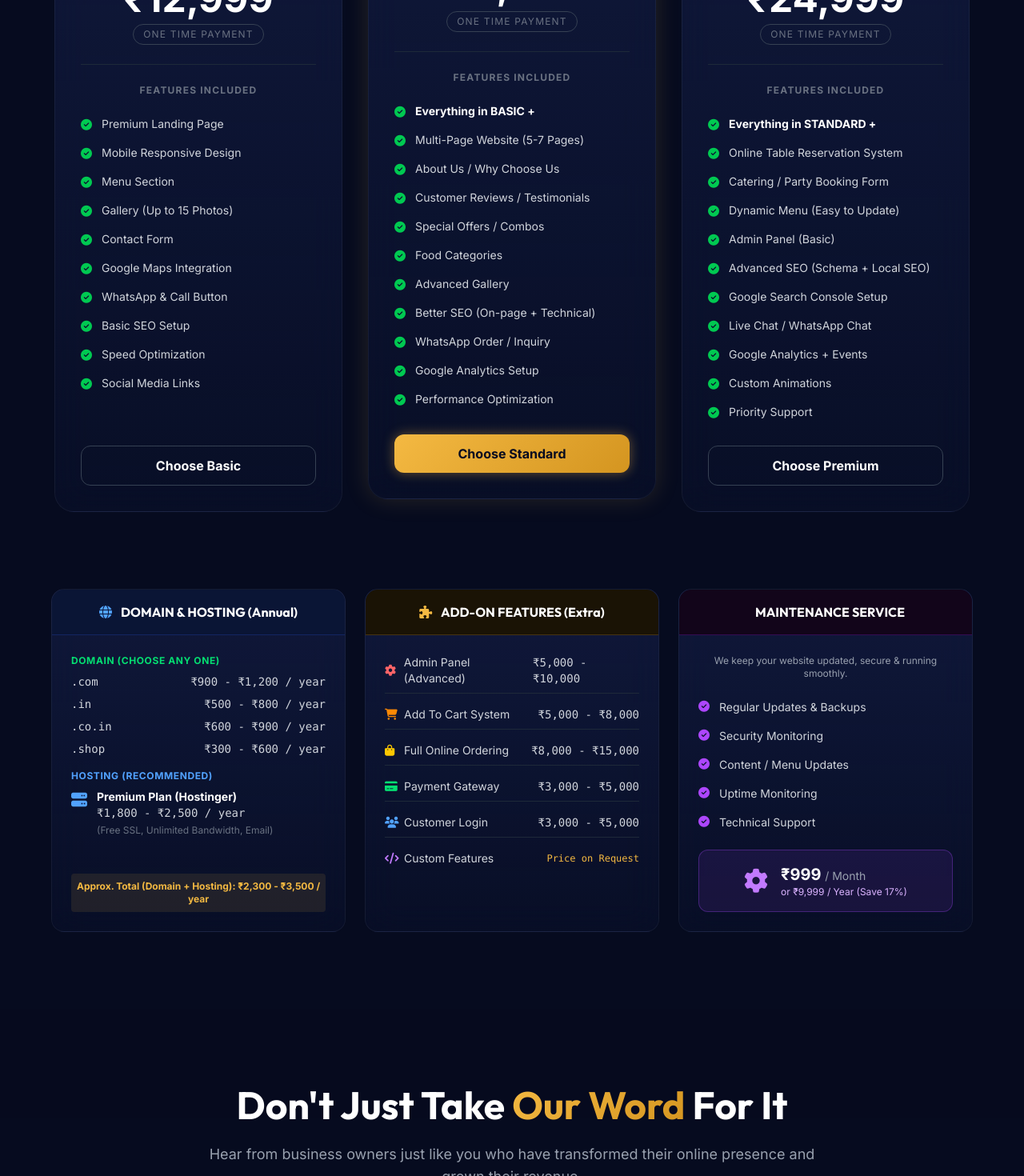
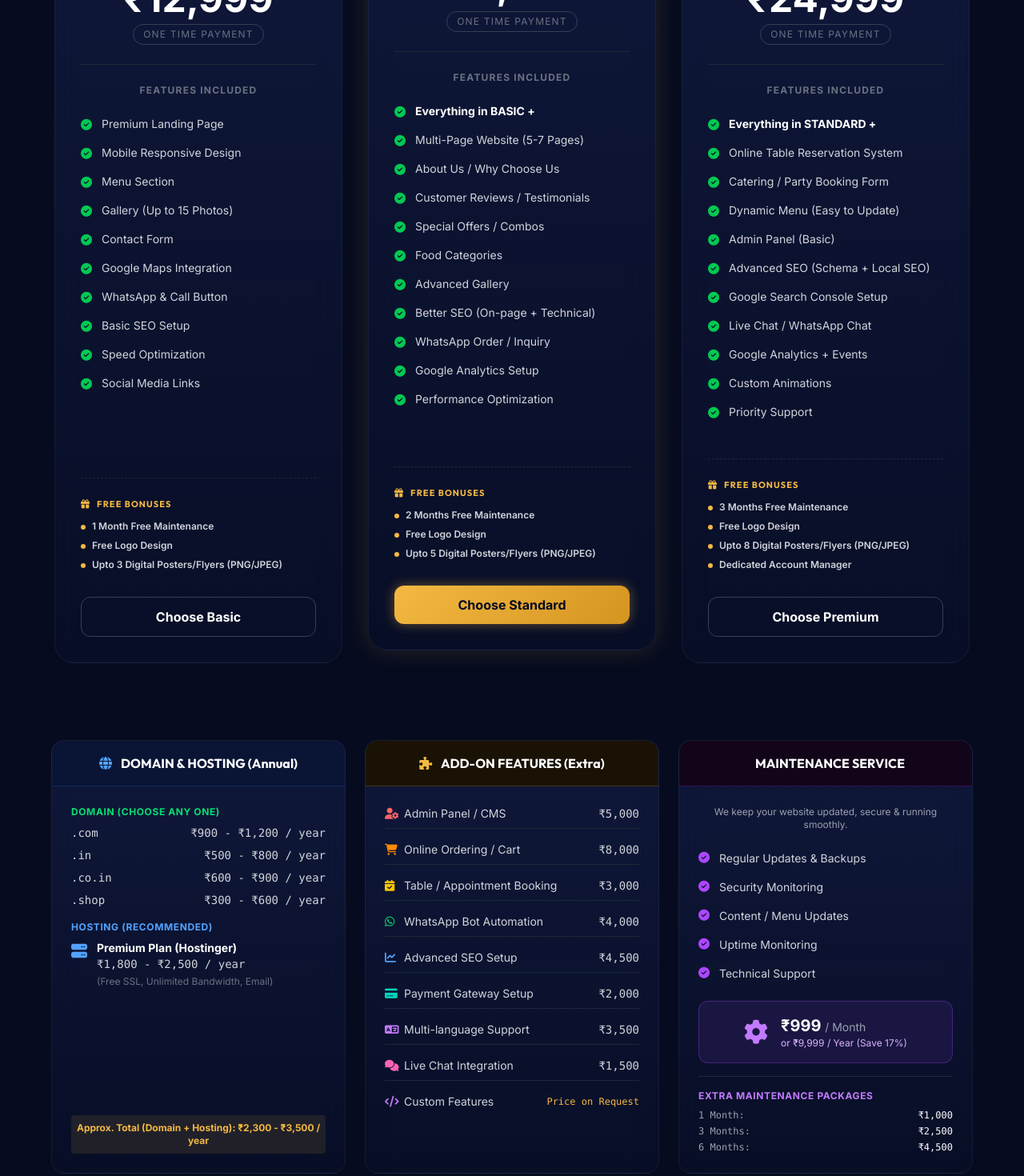
Before and after one commit to yashharfode/devzilla, a Next.js app: page / in a window 1280 px wide. Shown: the part 7240-8710 px from the top of the page at 80% size. Built offline with nearby package versions, Linux system fonts and the light colour scheme.

Commit message:
feat: sync free bonuses and modular add-ons in pricing component with consultation dictionary

```diff
--- a/src/components/Pricing.tsx
+++ b/src/components/Pricing.tsx
@@ -25,6 +25,11 @@ export default function Pricing() {
           "Speed Optimization",
           "Social Media Links"
         ],
+        freeServices: [
+          "1 Month Free Maintenance",
+          "Free Logo Design",
+          "Upto 3 Digital Posters/Flyers (PNG/JPEG)"
+        ],
         highlight: false
       },
       {
@@ -45,6 +50,11 @@ export default function Pricing() {
           "Google Analytics Setup",
           "Performance Optimization"
         ],
+        freeServices: [
+          "2 Months Free Maintenance",
+          "Free Logo Design",
+          "Upto 5 Digital Posters/Flyers (PNG/JPEG)"
+        ],
         highlight: true
       },
       {
@@ -64,6 +74,12 @@ export default function Pricing() {
           "Google Analytics + Events",
           "Custom Animations",
           "Priority Support"
+        ],
+        freeServices: [
+          "3 Months Free Maintenance",
+          "Free Logo Design",
+          "Upto 8 Digital Posters/Flyers (PNG/JPEG)",
+          "Dedicated Account Manager"
         ],
         highlight: false
       }
@@ -86,6 +102,11 @@ export default function Pricing() {
           "Speed Optimization",
           "Social Media Links"
         ],
+        freeServices: [
+          "1 Month Free Maintenance",
+          "Free Logo Design",
+          "Upto 3 Digital Health Posters (PNG/JPEG)"
+        ],
         highlight: false
       },
       {
@@ -105,6 +126,11 @@ export default function Pricing() {
           "WhatsApp Appointment Booking",
           "Google Analytics Setup",
           "Performance Optimization"
+        ],
+        freeServices: [
+          "2 Months Free Maintenance",
+          "Free Logo Design",
+          "Upto 5 Digital Health Posters (PNG/JPEG)"
         ],
         highlight: true
       },
@@ -126,6 +152,12 @@ export default function Pricing() {
           "Custom Trust-building Animations",
           "Priority Support"
         ],
+        freeServices: [
+          "3 Months Free Maintenance",
+          "Free Logo Design",
+          "Upto 8 Digital Health Posters (PNG/JPEG)",
+          "Dedicated Account Manager"
+        ],
         highlight: false
       },
       {
@@ -146,64 +178,88 @@ export default function Pricing() {
           "Ultra-Fast Enterprise CDN Optimization",
           "24/7 VIP Technical Support"
         ],
+        freeServices: [
+          "6 Months Free Maintenance",
+          "Premium Brand Identity Kit",
+          "Upto 15 Digital Health Posters (PNG/JPEG)",
+          "Dedicated VP Level Account Manager"
+        ],
         highlight: true
       }
     ],
     common: [
       {
-        name: "Starter",
-        desc: "Perfect for New Businesses",
-        price: "9,999",
-        oldPrice: "14,999",
+        name: "Starter Business",
+        desc: "Perfect for Small Businesses & Startups",
+        price: "12,999",
+        oldPrice: "17,999",
         features: [
-          "Premium Single Landing Page",
+          "Premium Landing Page",
           "Mobile Responsive Design",
-          "Services Section",
-          "Basic Gallery (Up to 10 Photos)",
-          "Contact Form",
+          "Services / Products Section",
+          "Business Portfolio (15 Photos)",
+          "Lead Capture Form",
           "Google Maps Integration",
-          "WhatsApp Button",
+          "WhatsApp & Call Button",
           "Basic SEO Setup",
           "Speed Optimization",
           "Social Media Links"
         ],
+        freeServices: [
+          "1 Month Free Maintenance",
+          "Free Logo Design",
+          "Upto 3 Digital Marketing Posters"
+        ],
         highlight: false
       },
       {
-        name: "Professional",
-        desc: "Best for Growing Agencies",
-        price: "14,999",
-        oldPrice: "21,999",
+        name: "Professional Business",
+        desc: "Best for Growing Companies & Agencies",
+        price: "17,999",
+        oldPrice: "23,999",
         features: [
-          <span key="bold" className="font-bold text-white">Everything in STARTER +</span>,
-          "Multi-Page Website (Up to 5 Pages)",
-          "About Us & Team Page",
-          "Testimonials / Case Studies",
-          "Service Detail Pages",
-          "Advanced Gallery",
+          <span key="bold" className="font-bold text-white">Everything in STARTER BUSINESS +</span>,
+          "Multi-Page Website (5-7 Pages)",
+          "About Us / Team Profiles",
+          "Client Testimonials / Case Studies",
+          "Detailed Service Pages",
+          "FAQ Section",
+          "Advanced Portfolio Gallery",
           "Better SEO (On-page + Technical)",
-          "Lead Capture Forms",
+          "WhatsApp Inquiry Integration",
           "Google Analytics Setup",
           "Performance Optimization"
+        ],
+        freeServices: [
+          "2 Months Free Maintenance",
+          "Free Logo Design",
+          "Upto 5 Digital Marketing Posters"
         ],
         highlight: true
       },
       {
-        name: "Corporate",
-        desc: "Complete Digital Presence",
-        price: "21,999",
-        oldPrice: "29,999",
+        name: "Corporate Elite",
+        desc: "Complete Solution for Established Brands",
+        price: "24,999",
+        oldPrice: "34,999",
         features: [
-          <span key="bold" className="font-bold text-white">Everything in PROFESSIONAL +</span>,
-          "Up to 10 Pages",
-          "Dynamic Content (Easy to Update)",
-          "Admin Panel (Basic)",
+          <span key="bold" className="font-bold text-white">Everything in PROFESSIONAL BUSINESS +</span>,
+          "Online Booking / Consultation System",
+          "Careers / Hiring Board",
+          "Dynamic Service Catalog",
+          "Admin Panel (Content Management)",
           "Advanced SEO (Schema + Local SEO)",
           "Google Search Console Setup",
-          "Live Chat Integration",
-          "Custom Animations",
-          "Premium Stock Photos",
+          "Live Chat / WhatsApp Chat",
+          "Google Analytics + Conversion Events",
+          "Custom Professional Animations",
           "Priority Support"
+        ],
+        freeServices: [
+          "3 Months Free Maintenance",
+          "Free Logo Design",
+          "Upto 8 Digital Marketing Posters",
+          "Dedicated Account Manager"
         ],
         highlight: false
       }
@@ -269,13 +325,29 @@ export default function Pricing() {
 
               <div className="text-center text-xs font-bold text-gray-500 uppercase tracking-widest mb-6">Features Included</div>
 
-              <ul className="space-y-4 mb-8 flex-grow">
+              <ul className="space-y-4 mb-6 flex-grow">
                 {plan.features.map((feature, fIndex) => (
                   <li key={fIndex} className="flex items-start gap-3 text-gray-300 text-sm">
                     <i className="fa-solid fa-circle-check text-green-500 mt-1"></i> {feature}
                   </li>
                 ))}
               </ul>
+
+              {plan.freeServices && plan.freeServices.length > 0 && (
+                <div className="mt-6 pt-6 border-t border-dashed border-gray-800 mb-8">
+                  <h5 className="text-[11px] text-primary font-bold uppercase tracking-widest mb-3 flex items-center gap-2">
+                    <i className="fa-solid fa-gift text-primary"></i> Free Bonuses
+                  </h5>
+                  <ul className="space-y-2">
+                    {plan.freeServices.map((fs, idx) => (
+                      <li key={idx} className="flex items-start gap-2 text-xs font-semibold text-gray-300">
+                        <div className="w-1.5 h-1.5 rounded-full bg-[#f4b942] mt-1.5 shrink-0"></div>
+                        <span>{fs}</span>
+                      </li>
+                    ))}
+                  </ul>
+                </div>
+              )}
 
               <Link href={`https://wa.me/919244161034?text=Hi, I am interested in the ${plan.name} Plan for my business.`} className={`w-full block text-center py-3 rounded-xl font-bold transition-all ${plan.highlight ? 'bg-gradient-primary text-dark hover:scale-105 shadow-[0_0_15px_rgba(244,185,66,0.4)]' : 'border border-gray-700 text-white hover:bg-gray-800'}`}>
                 Choose {plan.name}
@@ -327,24 +399,36 @@ export default function Pricing() {
             <div className="p-6 flex-grow text-sm">
               <ul className="space-y-4 text-gray-300">
                 <li className="flex justify-between items-center border-b border-gray-800 pb-2">
-                  <span className="flex items-center gap-2"><i className="fa-solid fa-gear text-red-400 w-4"></i> Admin Panel (Advanced)</span>
-                  <span className="font-mono">₹5,000 - ₹10,000</span>
+                  <span className="flex items-center gap-2"><i className="fa-solid fa-user-gear text-red-400 w-4"></i> Admin Panel / CMS</span>
+                  <span className="font-mono">₹5,000</span>
                 </li>
                 <li className="flex justify-between items-center border-b border-gray-800 pb-2">
-                  <span className="flex items-center gap-2"><i className="fa-solid fa-cart-shopping text-orange-400 w-4"></i> Add To Cart System</span>
-                  <span className="font-mono">₹5,000 - ₹8,000</span>
+                  <span className="flex items-center gap-2"><i className="fa-solid fa-cart-shopping text-orange-400 w-4"></i> Online Ordering / Cart</span>
+                  <span className="font-mono">₹8,000</span>
                 </li>
                 <li className="flex justify-between items-center border-b border-gray-800 pb-2">
-                  <span className="flex items-center gap-2"><i className="fa-solid fa-bag-shopping text-yellow-400 w-4"></i> Full Online Ordering</span>
-                  <span className="font-mono">₹8,000 - ₹15,000</span>
+                  <span className="flex items-center gap-2"><i className="fa-solid fa-calendar-check text-yellow-400 w-4"></i> Table / Appointment Booking</span>
+                  <span className="font-mono">₹3,000</span>
                 </li>
                 <li className="flex justify-between items-center border-b border-gray-800 pb-2">
-                  <span className="flex items-center gap-2"><i className="fa-solid fa-credit-card text-green-400 w-4"></i> Payment Gateway</span>
-                  <span className="font-mono">₹3,000 - ₹5,000</span>
+                  <span className="flex items-center gap-2"><i className="fa-brands fa-whatsapp text-green-400 w-4"></i> WhatsApp Bot Automation</span>
+                  <span className="font-mono">₹4,000</span>
                 </li>
                 <li className="flex justify-between items-center border-b border-gray-800 pb-2">
-                  <span className="flex items-center gap-2"><i className="fa-solid fa-users text-blue-400 w-4"></i> Customer Login</span>
-                  <span className="font-mono">₹3,000 - ₹5,000</span>
+                  <span className="flex items-center gap-2"><i className="fa-solid fa-chart-line text-blue-400 w-4"></i> Advanced SEO Setup</span>
+                  <span className="font-mono">₹4,500</span>
+                </li>
+                <li className="flex justify-between items-center border-b border-gray-800 pb-2">
+                  <span className="flex items-center gap-2"><i className="fa-solid fa-credit-card text-teal-400 w-4"></i> Payment Gateway Setup</span>
+                  <span className="font-mono">₹2,000</span>
+                </li>
+                <li className="flex justify-between items-center border-b border-gray-800 pb-2">
+                  <span className="flex items-center gap-2"><i className="fa-solid fa-language text-purple-400 w-4"></i> Multi-language Support</span>
+                  <span className="font-mono">₹3,500</span>
+                </li>
+                <li className="flex justify-between items-center border-b border-gray-800 pb-2">
+                  <span className="flex items-center gap-2"><i className="fa-solid fa-comments text-pink-400 w-4"></i> Live Chat Integration</span>
+                  <span className="font-mono">₹1,500</span>
                 </li>
                 <li className="flex justify-between items-center">
                   <span className="flex items-center gap-2"><i className="fa-solid fa-code text-purple-400 w-4"></i> Custom Features</span>
@@ -380,12 +464,21 @@ export default function Pricing() {
                 </li>
               </ul>
 
-              <div className="mt-auto border border-purple-500/30 bg-purple-500/10 rounded-xl p-4 flex items-center justify-center gap-4">
+              <div className="border border-purple-500/30 bg-purple-500/10 rounded-xl p-4 flex items-center justify-center gap-4 mb-4">
                 <i className="fa-solid fa-gear text-3xl text-purple-400"></i>
                 <div>
                   <div className="text-xl font-bold text-white">₹999 <span className="text-sm text-gray-400 font-normal">/ Month</span></div>
                   <div className="text-xs text-purple-300">or ₹9,999 / Year (Save 17%)</div>
                 </div>
+              </div>
+
+              <div className="mt-auto pt-4 border-t border-gray-800">
+                <span className="text-purple-400 font-bold text-xs uppercase tracking-wider block mb-2">Extra Maintenance Packages</span>
+                <ul className="space-y-1 text-gray-400 text-xs font-mono">
+                  <li className="flex justify-between"><span>1 Month:</span><span className="text-white">₹1,000</span></li>
+                  <li className="flex justify-between"><span>3 Months:</span><span className="text-white">₹2,500</span></li>
+                  <li className="flex justify-between"><span>6 Months:</span><span className="text-white">₹4,500</span></li>
+                </ul>
               </div>
             </div>
           </div>
```
